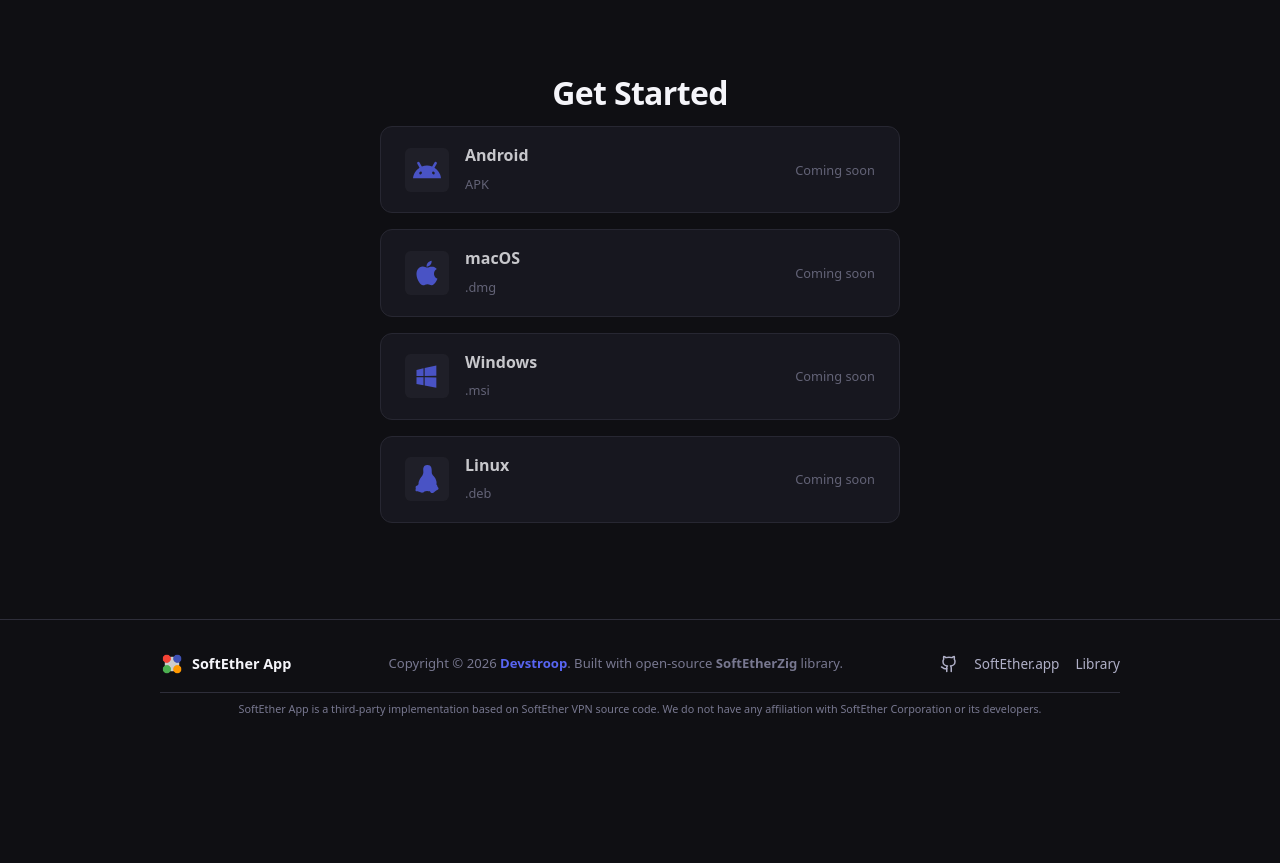
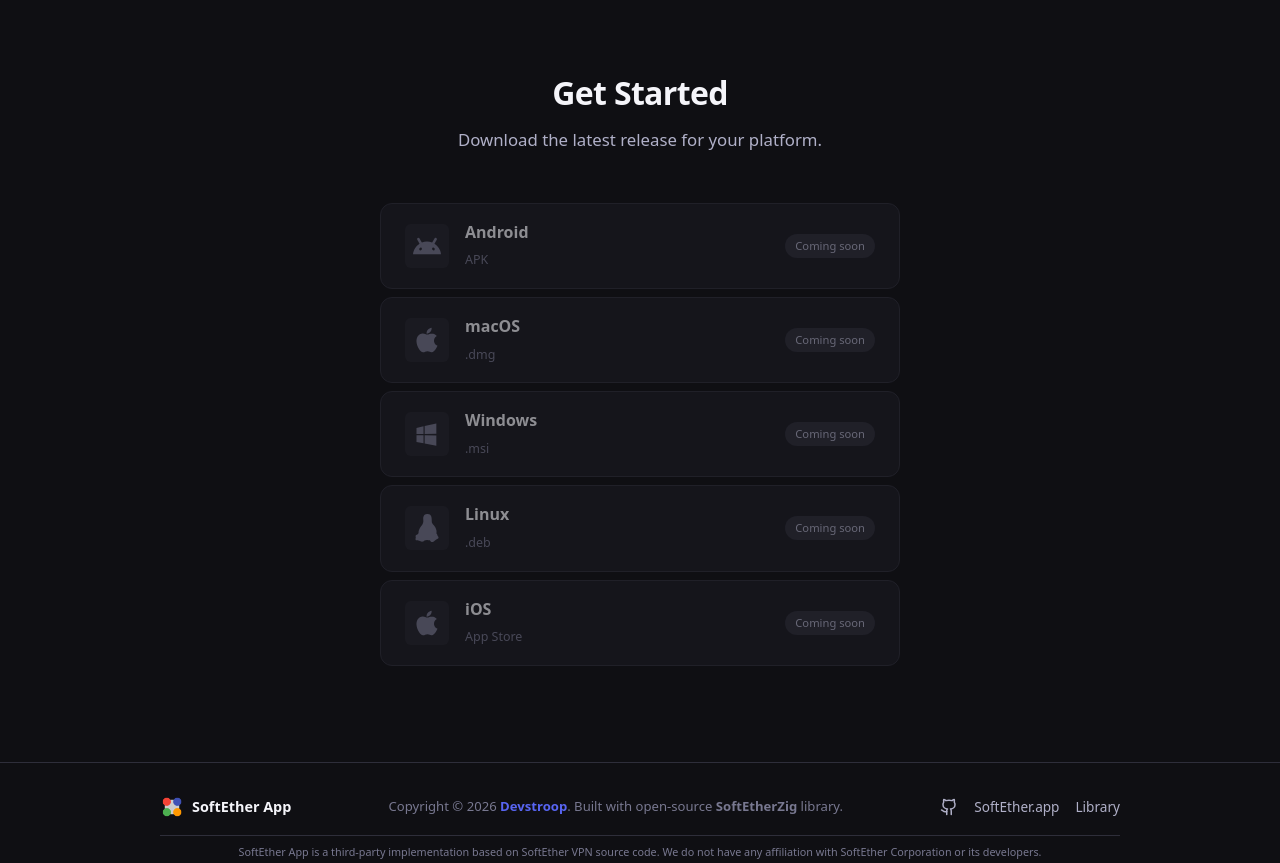
Before and after one commit to SoftEtherApp/SoftEther-Web, a React (Vite) app: page / in a window 1280 px wide. Shown: the part 2160-3023 px from the top of the page. Before the commit the page ends 2909 px from the top, so only its background shows below. Built offline with nearby package versions, Linux system fonts and the light colour scheme; no server answers.

Commit message:
feat(web): enhance download section with interactive cards and visual indicators

```diff
--- a/src/react-app/App.css
+++ b/src/react-app/App.css
@@ -498,10 +498,23 @@
 
 /* ── Download Section ── */
 
+.dl-version {
+	display: flex;
+	align-items: center;
+	justify-content: center;
+	gap: var(--sp-xs);
+	margin: calc(-1 * var(--sp-sm)) auto var(--sp-lg);
+	font-size: 0.8rem;
+	color: var(--text-muted);
+}
+.dl-version-sep {
+	margin: 0 2px;
+}
+
 .download-list {
 	display: flex;
 	flex-direction: column;
-	gap: var(--sp-md);
+	gap: var(--sp-sm);
 	max-width: 520px;
 	margin: 0 auto;
 }
@@ -514,14 +527,27 @@
 	background: var(--surface-800);
 	border: 0.5px solid var(--surface-600);
 	border-radius: var(--rad-md);
-	transition: border-color var(--transition-fast), background var(--transition-fast);
+	transition: border-color var(--transition-fast), background var(--transition-fast), box-shadow var(--transition-fast), transform var(--transition-fast);
 	text-decoration: none;
 	color: var(--text-primary);
+	position: relative;
 }
-.download-card:hover {
+.download-card--dim {
+	opacity: 0.55;
+	cursor: default;
+}
+.download-card--live {
+	cursor: pointer;
+}
+.download-card--live:hover {
 	border-color: var(--blurple);
 	background: var(--surface-700);
+	box-shadow: 0 4px 24px rgba(88, 101, 242, 0.08);
+	transform: translateY(-1px);
 	color: var(--text-primary);
+}
+.download-card--live:active {
+	transform: translateY(0);
 }
 
 .download-icon {
@@ -532,21 +558,58 @@
 	height: 44px;
 	border-radius: var(--rad-sm);
 	background: var(--surface-700);
+	color: var(--text-muted);
+	flex-shrink: 0;
+}
+.download-card--live .download-icon {
+	background: var(--blurple-soft);
 	color: var(--blurple);
-	flex-shrink: 0;
+}
+.download-card--live:hover .download-icon {
+	background: rgba(88, 101, 242, 0.2);
 }
 
 .download-info {
 	flex: 1;
+	min-width: 0;
 }
 .download-info h3 {
 	font-size: 1rem;
 	font-weight: 600;
-	margin-bottom: 2px;
+	margin-bottom: 1px;
 }
 .download-meta {
-	font-size: 0.8rem;
+	font-size: 0.78rem;
 	color: var(--text-muted);
+}
+.download-size {
+	font-size: 0.78rem;
+	color: var(--text-muted);
+	font-variant-numeric: tabular-nums;
+	white-space: nowrap;
+}
+.download-tag {
+	font-size: 0.7rem;
+	font-weight: 500;
+	padding: 3px 10px;
+	border-radius: var(--rad-pill);
+	background: var(--surface-600);
+	color: var(--text-secondary);
+	white-space: nowrap;
+}
+.download-badge {
+	font-size: 0.72rem;
+	font-weight: 600;
+	padding: 4px 12px;
+	border-radius: var(--rad-pill);
+	background: var(--blurple);
+	color: #fff;
+	white-space: nowrap;
+	transition: background var(--transition-fast), box-shadow var(--transition-fast);
+}
+.download-card--live:hover .download-badge {
+	background: var(--blurple-hover);
+	box-shadow: 0 2px 12px rgba(88, 101, 242, 0.3);
 }
 
 /* ── Footer ── */
--- a/src/react-app/components/Icon.tsx
+++ b/src/react-app/components/Icon.tsx
@@ -85,6 +85,10 @@ const ICONS: Record<string, IconDef> = {
   "arrow-left": { children: [
     { type: "path", props: { d: "m12 19-7-7 7-7m7 7H5" } },
   ] },
+  tag: { children: [
+    { type: "path", props: { d: "M12 2H2v10l9.29 9.29a2 2 0 0 0 2.83 0l6.17-6.17a2 2 0 0 0 0-2.83z" } },
+    { type: "circle", props: { cx: 7, cy: 7, r: 1, fill: "currentColor" } },
+  ] },
   "chevron-right": { children: [
     { type: "path", props: { d: "m9 18 6-6-6-6" } },
   ] },
--- a/src/react-app/pages/AppLanding.tsx
+++ b/src/react-app/pages/AppLanding.tsx
@@ -78,6 +78,7 @@ const PLATFORMS: PlatformInfo[] = [
 	{ name: "macOS", icon: "logo-apple", meta: ".dmg", platform: "macos" },
 	{ name: "Windows", icon: "logo-windows", meta: ".msi", platform: "windows" },
 	{ name: "Linux", icon: "logo-linux", meta: ".deb", platform: "linux" },
+	{ name: "iOS", icon: "logo-apple", meta: "App Store", platform: "" },
 ];
 
 /* ── Helpers ── */
@@ -213,19 +214,25 @@ function DownloadSection() {
 		<section id="download" className="section">
 			<div className="section-inner">
 				<h2 className="section-title">Get Started</h2>
+				<p className="section-desc">
+					Download the latest release for your platform.
+				</p>
 				{release && (
-					<p className="section-desc" style={{ marginBottom: "var(--sp-lg)" }}>
-						Latest release: <strong>{release.tag}</strong> &middot;{" "}
-						{new Date(release.publishedAt).toLocaleDateString()}
-					</p>
+					<div className="dl-version">
+						<Icon name="tag" size={14} />
+						<span>{release.tag}</span>
+						<span className="dl-version-sep">&middot;</span>
+						<span>{new Date(release.publishedAt).toLocaleDateString()}</span>
+					</div>
 				)}
 				<div className="download-list">
 					{PLATFORMS.map((p) => {
 						const asset = release ? pickAsset(release.assets, p.platform) : undefined;
+						const isComing = !asset && !loading;
 
 						if (!asset && loading) {
 							return (
-								<div key={p.name} className="download-card" style={{ cursor: "default", opacity: 0.5 }}>
+								<div key={p.name} className="download-card download-card--dim">
 									<div className="download-icon">
 										<Icon name={p.icon} size={28} />
 									</div>
@@ -237,9 +244,9 @@ function DownloadSection() {
 							);
 						}
 
-						if (!asset && !loading) {
+						if (isComing) {
 							return (
-								<div key={p.name} className="download-card" style={{ cursor: "default", opacity: 0.8 }}>
+								<div key={p.name} className="download-card download-card--dim">
 									<div className="download-icon">
 										<Icon name={p.icon} size={28} />
 									</div>
@@ -247,7 +254,7 @@ function DownloadSection() {
 										<h3>{p.name}</h3>
 										<span className="download-meta">{p.meta}</span>
 									</div>
-									<span className="download-meta">Coming soon</span>
+									<span className="download-tag">Coming soon</span>
 								</div>
 							);
 						}
@@ -256,7 +263,9 @@ function DownloadSection() {
 							<a
 								key={p.name}
 								href={asset!.downloadUrl}
-								className="download-card"
+								className="download-card download-card--live"
+								target="_blank"
+								rel="noopener noreferrer"
 							>
 								<div className="download-icon">
 									<Icon name={p.icon} size={28} />
@@ -265,7 +274,8 @@ function DownloadSection() {
 									<h3>{p.name}</h3>
 									<span className="download-meta">{p.meta}</span>
 								</div>
-								<span className="download-meta">{formatSize(asset!.size)}</span>
+								<span className="download-size">{formatSize(asset!.size)}</span>
+								<span className="download-badge">Download</span>
 							</a>
 						);
 					})}
```
Also changed, not shown: src/worker/index.ts (+4 -4 lines).
